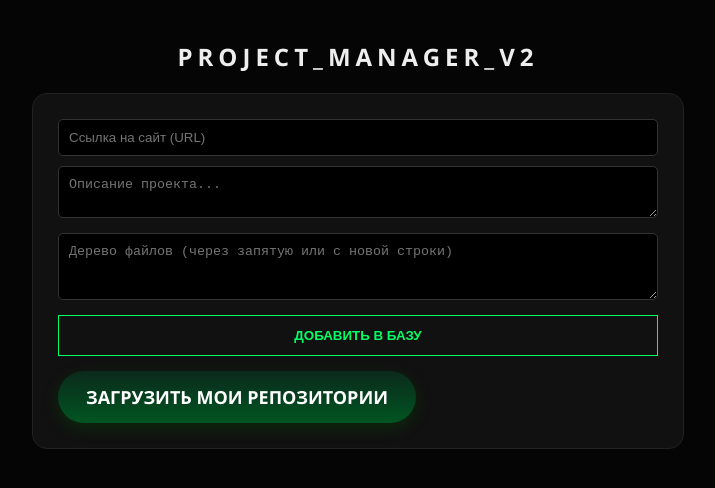
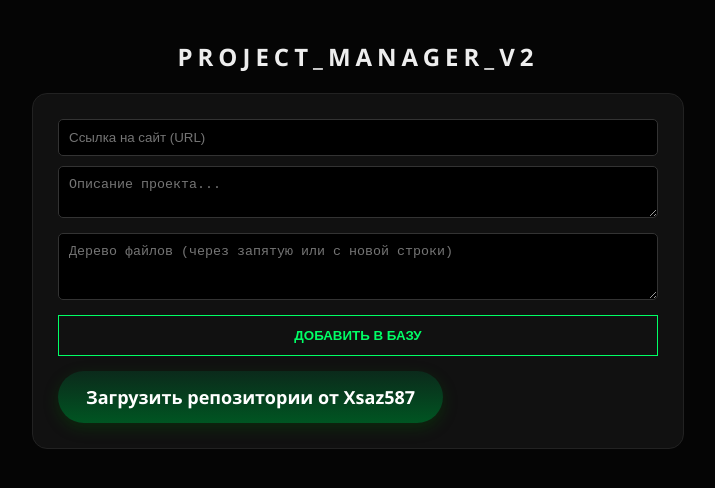
Before and after one commit to Xsaz587/Core_Lib, a plain HTML site: page index.html in a window 1280 px wide. Shown: the whole page, without its empty margins (282-997 px from the left). Drawn offline with Linux system fonts and the light colour scheme.

Commit message:
Update GitHub button text to include username

```diff
--- a/index.html
+++ b/index.html
@@ -287,7 +287,7 @@
         <textarea id="desc" placeholder="Описание проекта..."></textarea>
         <textarea id="treeData" placeholder="Дерево файлов (через запятую или с новой строки)" rows="3"></textarea>
         <button class="btn-submit" onclick="addProject()">ДОБАВИТЬ В БАЗУ</button>
-        <button class="github-button" onclick="loadGitHubRepos()">ЗАГРУЗИТЬ МОИ РЕПОЗИТОРИИ</button>
+        <button class="github-button" onclick="loadGitHubRepos()">Загрузить репозитории от Xsaz587</button>
     </div>
 
     <!-- GitHub Repos Section -->
```
